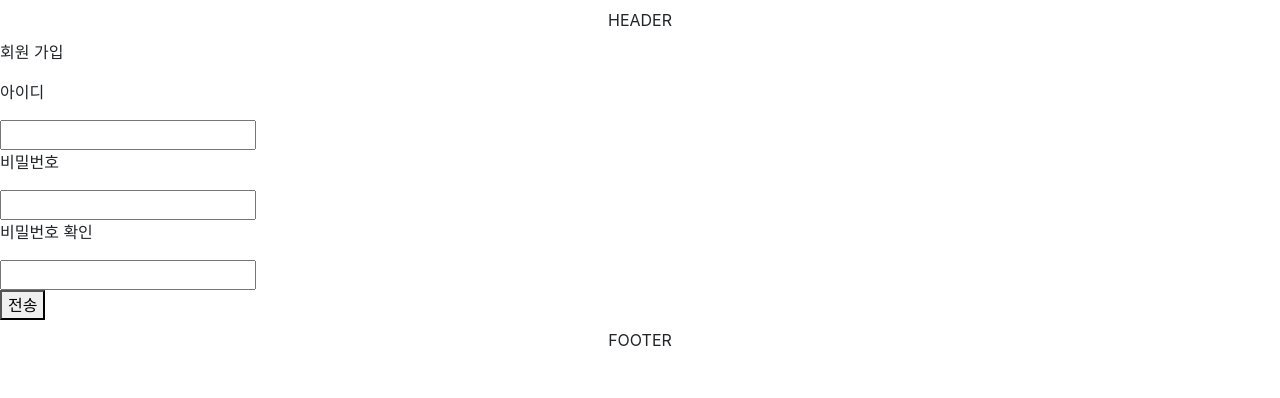
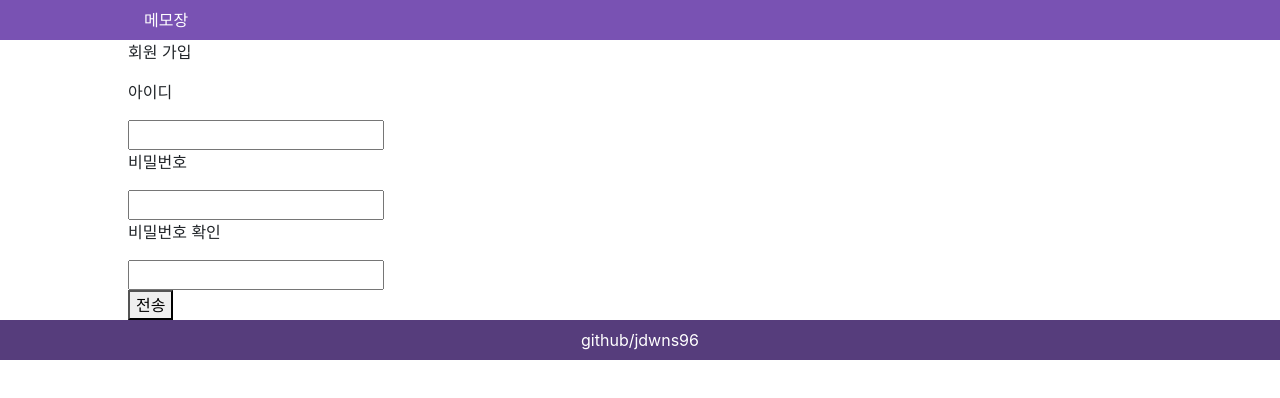
Before and after one commit to jdwns96/Express-Memo, a website: page page/join.html in a window 1280 px wide. Drawn offline with nearby package versions, Linux system fonts and the light colour scheme; files that its build step writes are made by us from their sources.

Commit message:
[UPDATE] re design

```diff
--- a/page/join.html
+++ b/page/join.html
@@ -2,10 +2,7 @@
 {% extends "template/base.html" %}
 <!-- base -->
 {% block content %}
-<!-- header -->
-{% include "template/header.html" %}
-<!-- header -->
-<!-- content -->
+
 <form action="http://localhost:9999/join" accept-charset="utf-8" method="post">
   <p>회원 가입</p>
   <p>아이디</p>
@@ -18,10 +15,7 @@
     <button type="submit" class="form__submit">전송</button>
   </div>
 </form>
-<!-- content -->
-<!-- footer -->
-{% include "template/footer.html" %}
-<!-- footer -->
+
 <script>
   window.onload = () => {
     /**
--- a/page/template/base.html
+++ b/page/template/base.html
@@ -5,6 +5,9 @@
     <meta http-equiv="X-UA-Compatible" content="IE=edge" />
     <meta name="viewport" content="width=device-width, initial-scale=1.0" />
     <link rel="stylesheet" type="text/css" href="/css/global.css" />
+    <link rel="stylesheet" type="text/css" href="/css/base.css" />
+    <link rel="stylesheet" type="text/css" href="/css/header.css" />
+    <link rel="stylesheet" type="text/css" href="/css/footer.css" />
     <link
       rel="stylesheet"
       href="/bootstrap-4.6.1-dist/css/bootstrap-grid.min.css"
@@ -19,6 +22,20 @@
   <body>
     <script src="/js/jquery.js"></script>
     <script src="/bootstrap-4.6.1-dist/js/bootstrap.bundle.min.js"></script>
-    {% block content %}{% endblock %}
+    <div class="base">
+      <!-- header -->
+      {% include "template/header.html" %}
+      <!-- header -->
+      <!-- content -->
+      <div class="body">
+        <div class="body__wrapper mx-auto">
+          {% block content %}{% endblock %}
+        </div>
+      </div>
+      <!-- content -->
+      <!-- footer -->
+      {% include "template/footer.html" %}
+      <!-- footer -->
+    </div>
   </body>
 </html>
--- a/page/template/footer.html
+++ b/page/template/footer.html
@@ -1,5 +1,7 @@
-<header class="text-center py-2">
-  <div class="mx-auto d-flex justify-content-center align-items-center">
-    <div>FOOTER</div>
+<footer class="footer text-center py-2">
+  <div
+    class="footer__wrapper mx-auto d-flex justify-content-center align-items-center"
+  >
+    <div>github/jdwns96</div>
   </div>
-</header>
+</footer>
--- a/page/template/header.html
+++ b/page/template/header.html
@@ -1,12 +1,20 @@
-<header class="text-center py-2">
-  <div class="mx-auto d-flex justify-content-center align-items-center">
-    <div>HEADER</div>
+<header class="header text-center py-2">
+  <div class="header__wrapper mx-auto">
+    <div class="header__logo d-flex justify-content-center align-items-center">
+      메모장
+    </div>
     {% if user %}
-    <div>
+    <div class="header__logout">
       <a href="/logout">
-        <button class="btn btn-danger">logout</button>
+        <button class="btn btn-light">logout</button>
       </a>
     </div>
     {% endif %}
   </div>
 </header>
+
+<script>
+  document.querySelector(".header__logo").addEventListener("click", (e) => {
+    location.href = "/";
+  });
+</script>
--- /dev/null
+++ b/public/css/base.css
@@ -0,0 +1,15 @@
+.base {
+  display: flex;
+  flex-direction: column;
+  min-height: 100vh;
+}
+
+.body {
+  width: 100%;
+  justify-content: center;
+  height: 100%;
+}
+.body__wrapper {
+  max-width: 1024px;
+  height: 100%;
+}
--- /dev/null
+++ b/public/css/footer.css
@@ -0,0 +1,12 @@
+.footer {
+  background-color: #563d7c;
+  color: #fff;
+}
+
+.footer .footer__wrapper {
+  width: 100%;
+  max-width: 1024px;
+  display: flex;
+  justify-content: space-between;
+  padding: 0 1rem;
+}
--- /dev/null
+++ b/public/css/header.css
@@ -0,0 +1,17 @@
+.header {
+  width: 100%;
+  background-color: #7952b3;
+  color: #fff;
+}
+
+.header .header__wrapper {
+  width: 100%;
+  max-width: 1024px;
+  display: flex;
+  justify-content: space-between;
+  padding: 0 1rem;
+}
+
+.header .header__logo {
+  cursor: pointer;
+}
```
Also changed, not shown: page/index.html (+2 -8 lines), page/login.html (+2 -6 lines), page/newpost.html (+0 -6 lines), page/post.html (+2 -6 lines).
